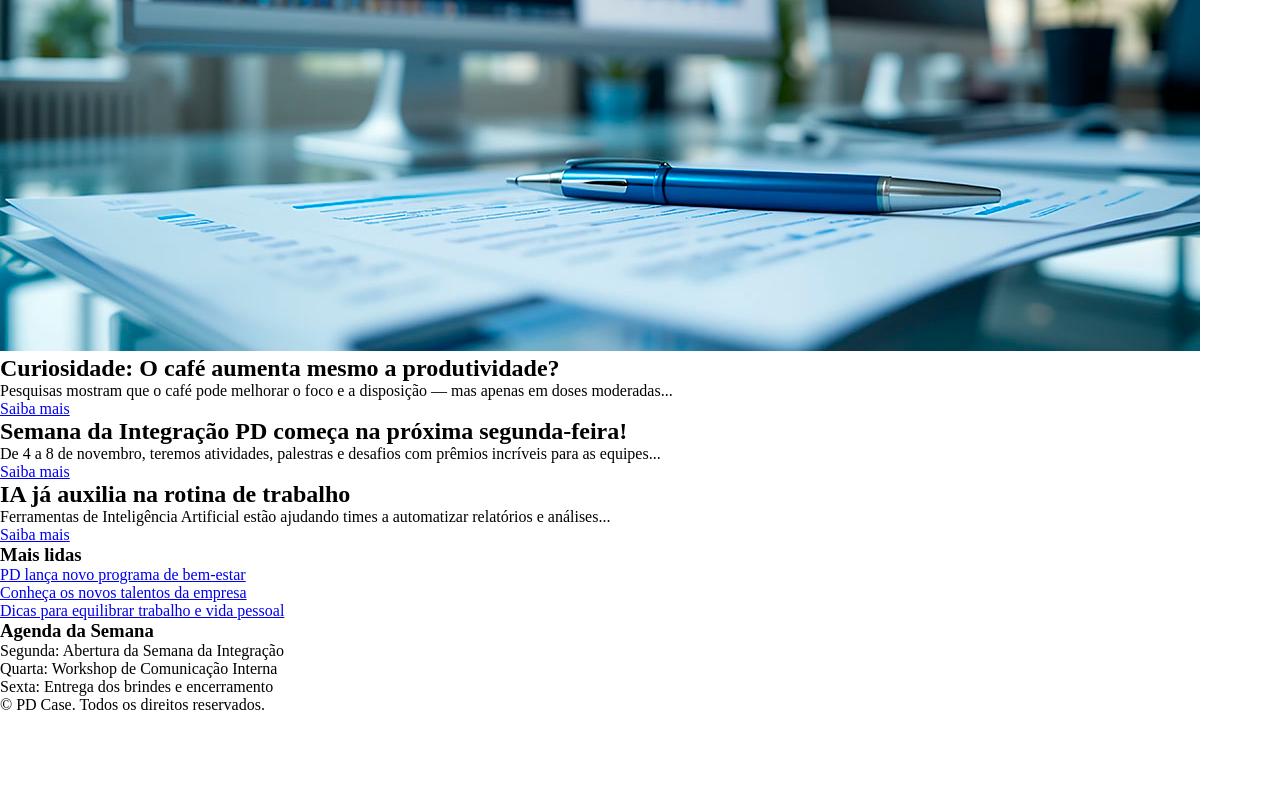
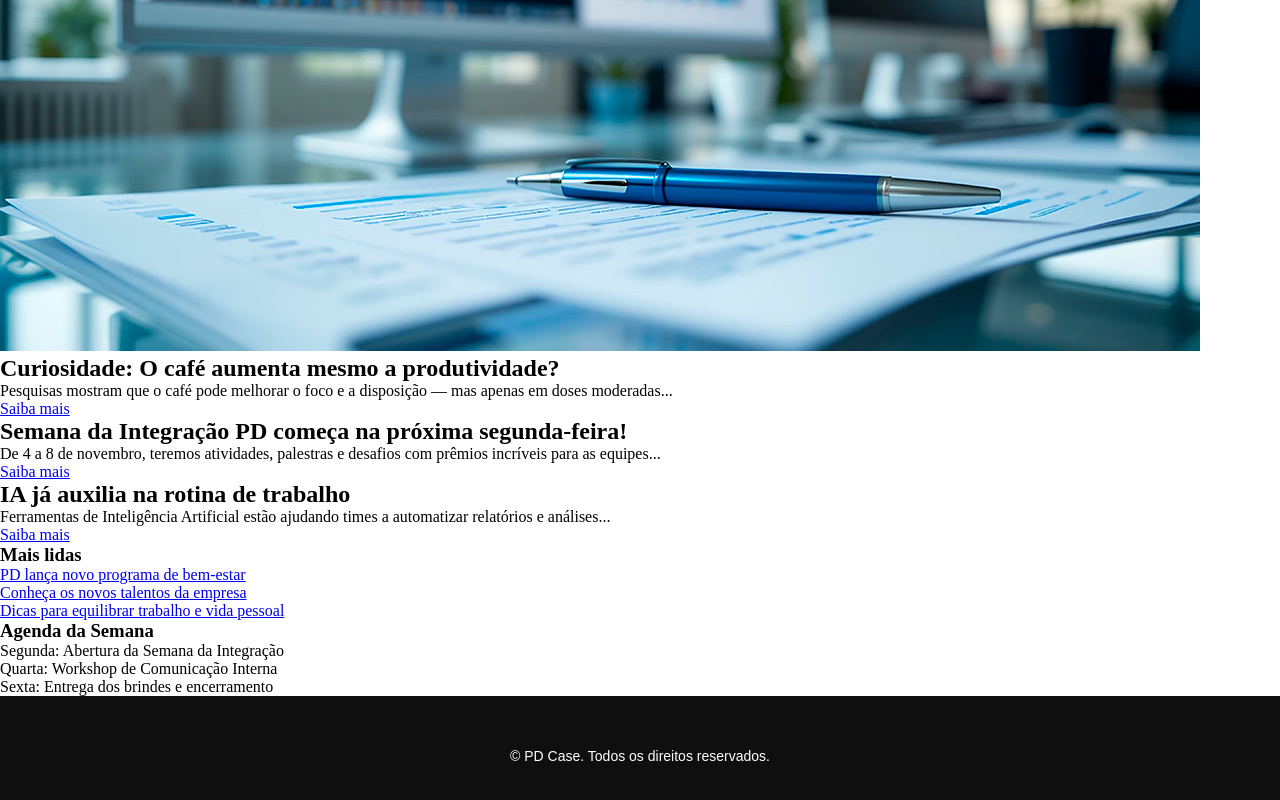
Before and after one commit to mateusartico/PD-Noticias, a plain HTML site: page index.html in a window 1280 px wide. Shown: the part 449-1249 px from the top of the page. Before the commit the page ends 1163 px from the top, so only its background shows below. Drawn offline with Linux system fonts and the light colour scheme.

Commit message:
style(footer): adiciona um estilo simples ao footer

```diff
--- a/css/style.css
+++ b/css/style.css
@@ -6,3 +6,14 @@
 :root {
 
 }
+
+footer {
+    height: 15vh;
+    display: flex;
+    justify-content: center;
+    align-items: center;
+    font-family: Arial, Helvetica, sans-serif;
+    font-size: 14px;
+    background-color: rgb(15, 15, 15);
+    color: white;
+}
```
